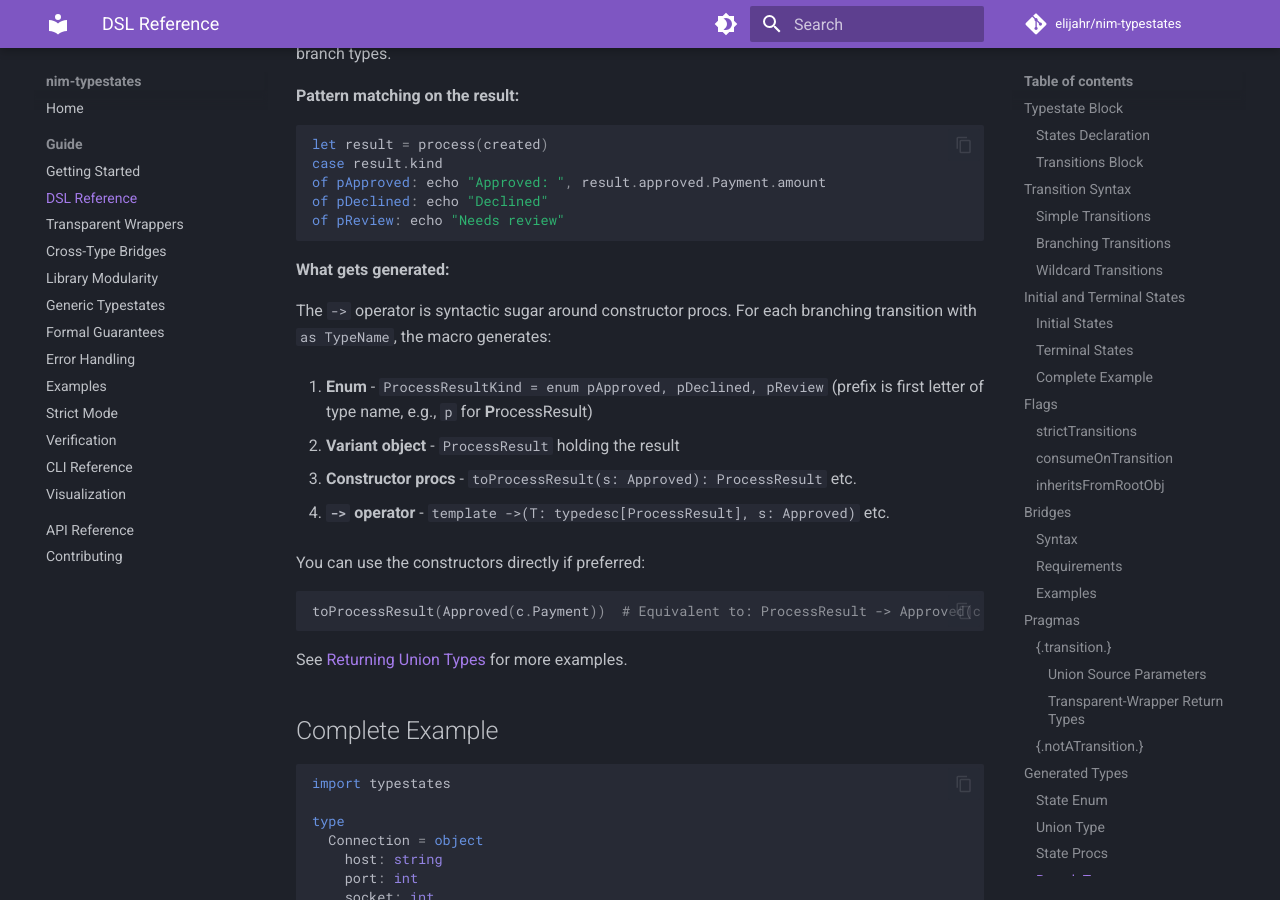
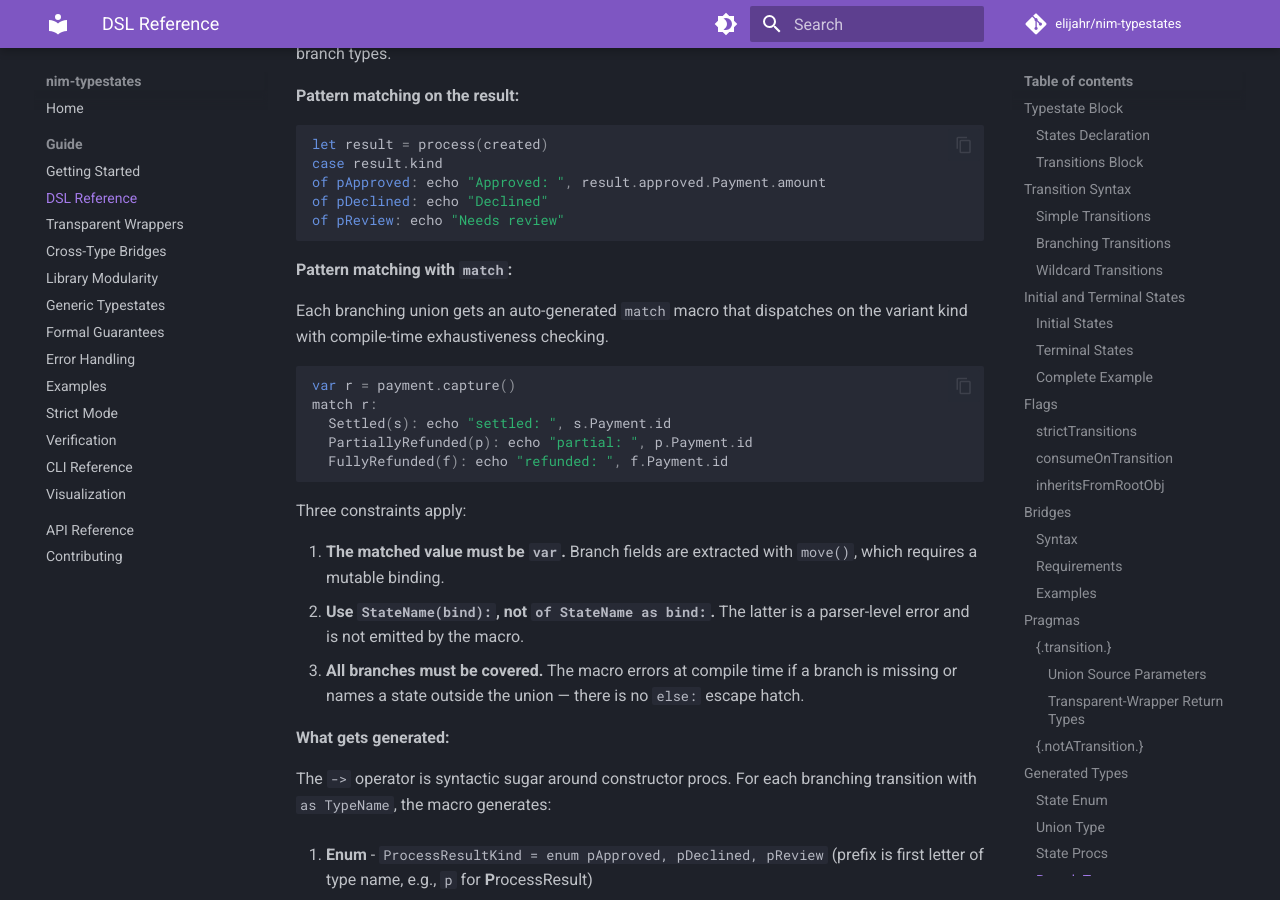
Before and after one commit to elijahr/nim-typestates, an MkDocs documentation site: the page built from docs/guide/dsl-reference.md, in a window 1280 px wide and 900 px high, scrolled down 9602 px. Built offline with MkDocs 1.6.1 and Material for MkDocs 9.7.7, drawn with Linux system fonts in a browser that asks for light colours; comment, search, counter and statistics services are not loaded; the version menu is left out.

Commit message:
docs(match): document var requirement, syntax, and exhaustiveness; add CHANGELOG
Add a match macro subsection to the DSL reference and a parallel example
in the error-handling guide, both calling out the three constraints (var
binding, StateName(bind): syntax, exhaustive coverage). Embed the same
constraints in the generated macro doc comment, mark buildMatchCase as
internal, and populate the Unreleased CHANGELOG with F1-F4 entries.

````diff
--- a/docs/guide/dsl-reference.md
+++ b/docs/guide/dsl-reference.md
@@ -456,6 +456,29 @@ of pDeclined: echo "Declined"
 of pReview: echo "Needs review"
 ```
 
+**Pattern matching with `match`:**
+
+Each branching union gets an auto-generated `match` macro that dispatches on
+the variant kind with compile-time exhaustiveness checking.
+
+```nim
+var r = payment.capture()
+match r:
+  Settled(s): echo "settled: ", s.Payment.id
+  PartiallyRefunded(p): echo "partial: ", p.Payment.id
+  FullyRefunded(f): echo "refunded: ", f.Payment.id
+```
+
+Three constraints apply:
+
+1. **The matched value must be `var`.** Branch fields are extracted with
+   `move()`, which requires a mutable binding.
+2. **Use `StateName(bind):`, not `of StateName as bind:`.** The latter is a
+   parser-level error and is not emitted by the macro.
+3. **All branches must be covered.** The macro errors at compile time if a
+   branch is missing or names a state outside the union — there is no `else:`
+   escape hatch.
+
 **What gets generated:**
 
 The `->` operator is syntactic sugar around constructor procs. For each branching transition with `as TypeName`, the macro generates:
````
Also changed, not shown: CHANGELOG.md (+23 -0 lines), docs/guide/error-handling.md (+19 -0 lines), 1 other file.
